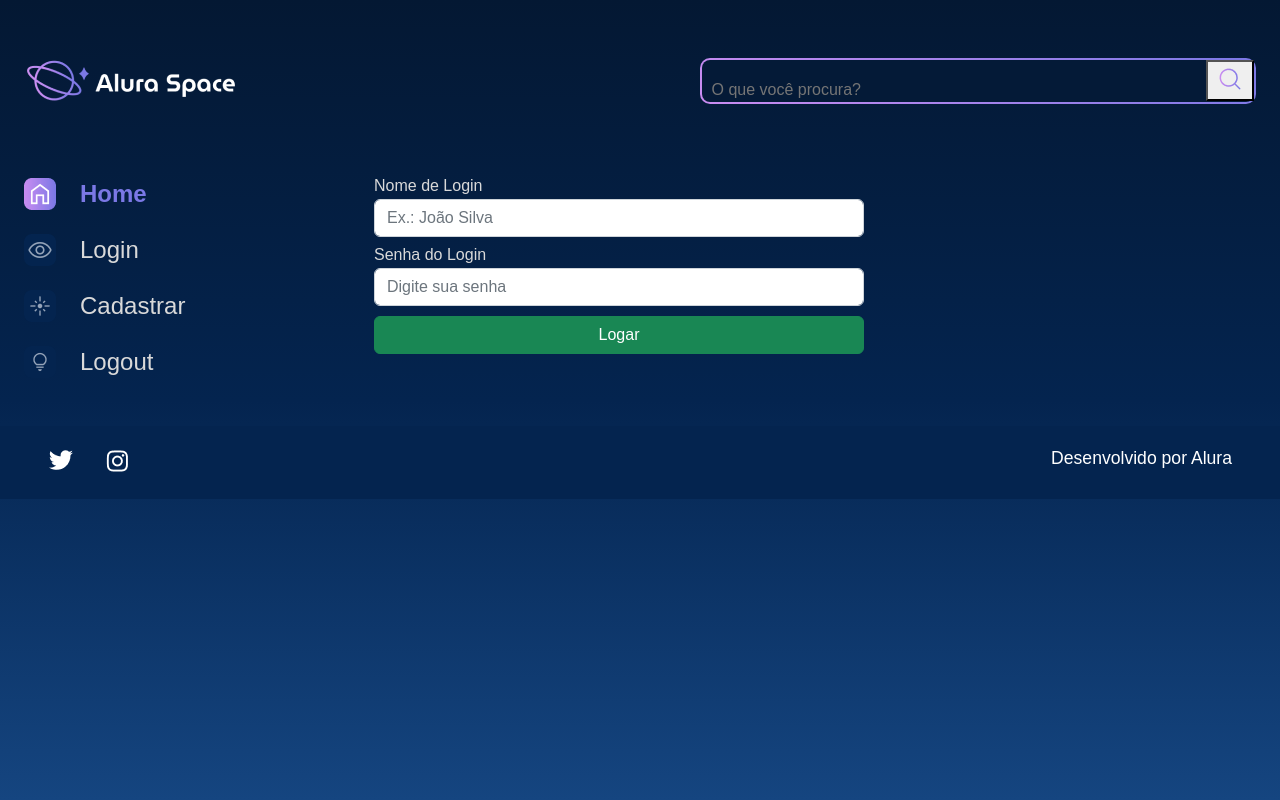
After one commit to antonio-dias/django-example, a Django app: page /login in a window 1280 px wide. The commit adds this page. Run offline with Django 4.2, Linux system fonts and the light colour scheme.

Commit message:
Adding app usuarios and working with forms

```diff
--- a/setup/settings.py
+++ b/setup/settings.py
@@ -40,7 +40,8 @@ INSTALLED_APPS = [
     'django.contrib.sessions',
     'django.contrib.messages',
     'django.contrib.staticfiles',
-    'galeria',
+    'galeria.apps.GaleriaConfig',
+    'usuarios.apps.UsuariosConfig'
 ]
 
 MIDDLEWARE = [
--- a/setup/urls.py
+++ b/setup/urls.py
@@ -21,5 +21,6 @@ from django.conf.urls.static import static
 
 urlpatterns = [
     path('admin/', admin.site.urls),
-    path('', include('galeria.urls'))
+    path('', include('galeria.urls')),
+    path('', include('usuarios.urls'))
 ] + static(settings.MEDIA_URL, document_root=settings.MEDIA_ROOT)
--- a/templates/galeria/partials/_menu.html
+++ b/templates/galeria/partials/_menu.html
@@ -17,8 +17,8 @@
         <section class="menu-lateral">
             <nav class="menu-lateral__navegacao">
                 <a href="{% url 'index' %}"><img src="{% static '/assets/ícones/1x/Home - ativo.png' %}"> Home</a>
-                <a href="#"><img src="{% static '/assets/ícones/1x/Mais vistas - inativo.png' %}"> Mais vistas</a>
-                <a href="#"><img src="{% static '/assets/ícones/1x/Novas - inativo.png' %}"> Novas</a>
+                <a href="{% url 'login' %}"><img src="{% static '/assets/ícones/1x/Mais vistas - inativo.png' %}"> Login</a>
+                <a href="{% url 'cadastro' %}"><img src="{% static '/assets/ícones/1x/Novas - inativo.png' %}"> Cadastro</a>
                 <a href="#"><img src="{% static '/assets/ícones/1x/Surpreenda-me - inativo.png' %}"> Surpreenda-me</a>
             </nav>
         </section>
--- /dev/null
+++ b/templates/usuarios/login.html
@@ -0,0 +1,63 @@
+{% load static %}
+
+<!DOCTYPE html>
+<html lang="pt-br">
+
+<head>
+    <meta charset="UTF-8">
+    <meta http-equiv="X-UA-Compatible" content="IE=edge">
+    <meta name="viewport" content="width=device-width, initial-scale=1.0">
+    <title>Alura Space</title>
+    <link rel="preconnect" href="https://fonts.googleapis.com">
+    <link rel="preconnect" href="https://fonts.gstatic.com" crossorigin>
+    <link href="https://fonts.googleapis.com/css2?family=Poppins:wght@400;500;600&display=swap" rel="stylesheet">
+    <!-- CSS only -->
+    <link href="https://cdn.jsdelivr.net/npm/bootstrap@5.2.2/dist/css/bootstrap.min.css" rel="stylesheet" integrity="sha384-Zenh87qX5JnK2Jl0vWa8Ck2rdkQ2Bzep5IDxbcnCeuOxjzrPF/et3URy9Bv1WTRi" crossorigin="anonymous">
+    <link rel="stylesheet" href="{% static '/styles/style.css' %}">
+</head>
+
+<body>
+    <div class="pagina-inicial">
+        <header class="cabecalho">
+            <img src="{% static '/assets/logo/Logo(2).png' %}" alt="Logo da Alura Space" />
+            <div class="cabecalho__busca">
+                <div class="busca__fundo">
+                    <form action="{% url 'buscar' %}">
+                        <input  class="busca__input" type="text" name="buscar" placeholder="O que você procura?">
+                        <button type="submit">
+                            <img class="busca__icone" src="{% static '/assets/ícones/1x/search.png' %}" alt="ícone de search">
+                        </button>
+                    </form>
+                </div>
+            </div>
+        </header>
+        <main class="principal">
+            <section class="menu-lateral">
+                <nav class="menu-lateral__navegacao">
+                    <a href="{% url 'index' %}"><img src="{% static '/assets/ícones/1x/Home - ativo.png' %}"> Home</a>
+                    <a href="{% url 'login' %}"><img src="{% static '/assets/ícones/1x/Mais vistas - inativo.png' %}"> Login</a>
+                    <a href="{% url 'cadastro' %}"><img src="{% static '/assets/ícones/1x/Novas - inativo.png' %}"> Cadastrar</a>
+                    <a href="#"><img src="{% static '/assets/ícones/1x/Surpreenda-me - inativo.png' %}"> Logout</a>
+                </nav>
+            </section>
+            <section class="galeria" style="margin-left: 5em">
+                <form action="" method="">
+                    {% csrf_token %}
+                    <div class="row">
+                        {% for field in form.visible_fields %}
+                        <div class="col-12 col-lg-12" style="margin-bottom: 10px;">
+                            <label style="color:#D9D9D9; margin-bottom: 5px;" for="{{ field.id_for_label }}">{{ field.label }}</label>
+                            {{ field }}
+                        </div>
+                        {% endfor %}
+                    </div>
+                    <div>
+                        <button type="submit" class="btn btn-success col-12" style="padding: top 5px;">Logar</button>
+                    </div>
+                </form>
+            </section>
+        </main>
+    </div>
+</body>
+
+{% include 'galeria/partials/_footer.html' %}
--- /dev/null
+++ b/usuarios/admin.py
@@ -0,0 +1,3 @@
+from django.contrib import admin
+
+# Register your models here.
--- /dev/null
+++ b/usuarios/apps.py
@@ -0,0 +1,6 @@
+from django.apps import AppConfig
+
+
+class UsuariosConfig(AppConfig):
+    default_auto_field = 'django.db.models.BigAutoField'
+    name = 'usuarios'
--- /dev/null
+++ b/usuarios/forms.py
@@ -0,0 +1,72 @@
+from django import forms
+
+
+class LoginForms(forms.Form):
+    nome_login = forms.CharField(
+        label="Nome de Login",
+        required=True,
+        max_length=100,
+        widget=forms.TextInput(
+            attrs={
+                'class': 'form-control',
+                'placeholder': 'Ex.: João Silva'
+            }
+        )
+    )
+    senha = forms.CharField(
+        label="Senha do Login",
+        required=True,
+        max_length=100,
+        widget=forms.PasswordInput(
+            attrs={
+                'class': 'form-control',
+                'placeholder': 'Digite sua senha'
+            }
+        )
+    )
+
+class CadastroForms(forms.Form):
+    nome_cadastro = forms.CharField(
+        label="Nome de cadastro",
+        required=True,
+        max_length=100,
+        widget=forms.TextInput(
+            attrs={
+                'class': 'form-control',
+                'placeholder': 'Ex.: João Silva'
+            }
+        )
+    )
+    email = forms.EmailField(
+        label="Email",
+        required=True,
+        max_length=100,
+        widget=forms.EmailInput(
+            attrs={
+                'class': 'form-control',
+                'placeholder': 'joaosilva@xpto.com'
+            }
+        )
+    )
+    senha_1 = forms.CharField(
+        label="Senha",
+        required=True,
+        max_length=70,
+        widget=forms.PasswordInput(
+            attrs={
+                'class': 'form-control',
+                'placeholder': 'Digite sua senha'
+            }
+        )
+    )
+    senha_2 = forms.CharField(
+        label="Confirme sua senha",
+        required=True,
+        max_length=70,
+        widget=forms.PasswordInput(
+            attrs={
+                'class': 'form-control',
+                'placeholder': 'Digite sua senha novamente'
+            }
+        )
+    )
--- /dev/null
+++ b/usuarios/models.py
@@ -0,0 +1,3 @@
+from django.db import models
+
+# Create your models here.
--- /dev/null
+++ b/usuarios/tests.py
@@ -0,0 +1,3 @@
+from django.test import TestCase
+
+# Create your tests here.
--- /dev/null
+++ b/usuarios/urls.py
@@ -0,0 +1,7 @@
+from django.urls import path
+from usuarios.views import login, cadastro
+
+urlpatterns = [
+    path('login', login, name='login'),
+    path('cadastro', cadastro, name='cadastro')
+]
--- /dev/null
+++ b/usuarios/views.py
@@ -0,0 +1,12 @@
+from django.shortcuts import render
+
+from usuarios.forms import LoginForms, CadastroForms
+
+
+def login(request):
+    form = LoginForms()
+    return render(request, 'usuarios/login.html', {"form": form})
+
+def cadastro(request):
+    form = CadastroForms()
+    return render(request, 'usuarios/cadastro.html', {"form": form})
```
Also changed, not shown: templates/usuarios/cadastro.html (added, +63 -0 lines), usuarios/__init__.py (added), usuarios/migrations/__init__.py (added).
